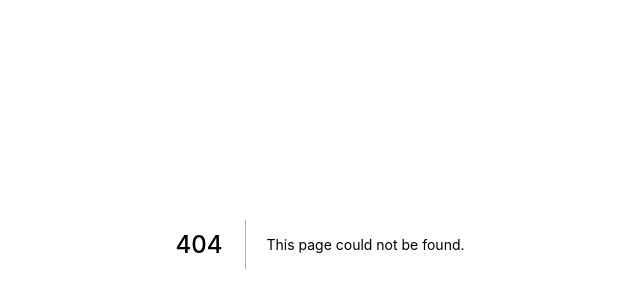
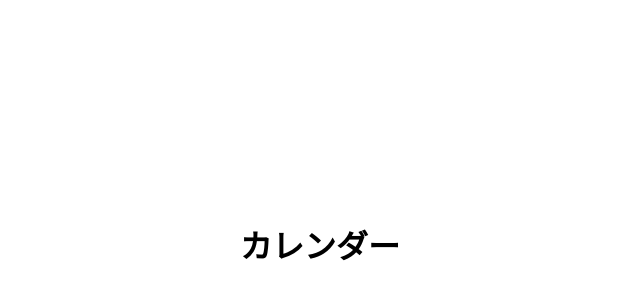
Before and after one commit to TakuyaTaniguchi/kin-taro, a Next.js app: page /calender in a window 1280 px wide. Before the commit this address had no page. Shown: the part 156-456 px from the top of the page, without its empty margins (320-960 px from the left). Built offline with nearby package versions, Linux system fonts and the light colour scheme.

Commit message:
記録一覧ページの作成

```diff
--- /dev/null
+++ b/pages/calender/index.tsx
@@ -0,0 +1,30 @@
+import Head from 'next/head'
+import Image from 'next/image'
+import styles from '../../styles/Home.module.css'
+import { format,parseISO,parse } from 'date-fns'
+import { useState, useEffect } from 'react';
+export default function Calender() {
+
+
+
+
+  const read = ()=>{
+      // const read = JSON.parse(localStorage.getItem('attendance'))
+    // console.log(format(parseISO(read[read.length -1 ].date),'yyyy/MM/dd: HH:mm:ss'))
+  }
+
+  return (
+    <div className={styles.container}>
+      <Head>
+        <meta name="description" content="Generated by create next app" />
+        <link rel="icon" href="/favicon.ico" />
+      </Head>
+
+      <main className={styles.main}>
+        <h1>カレンダー</h1>
+      </main>
+    </div>
+  )
+
+
+}
```
